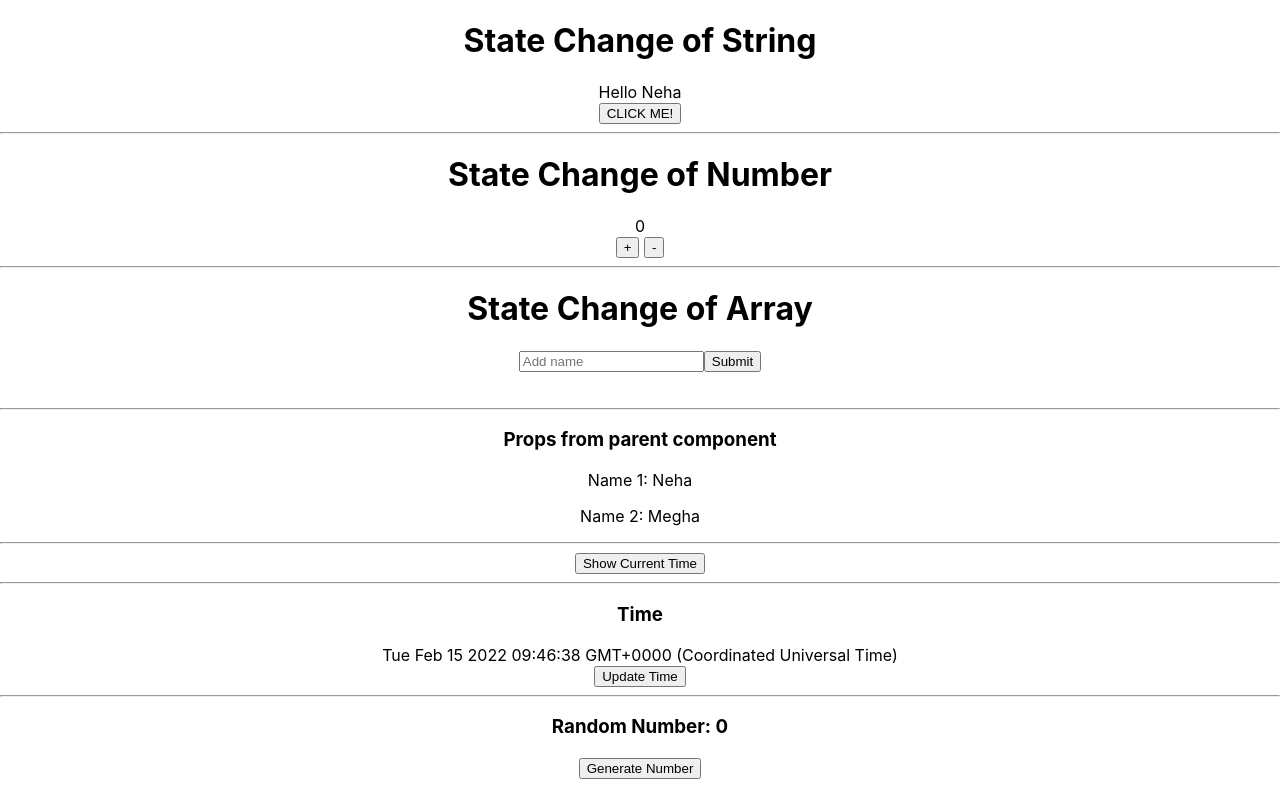
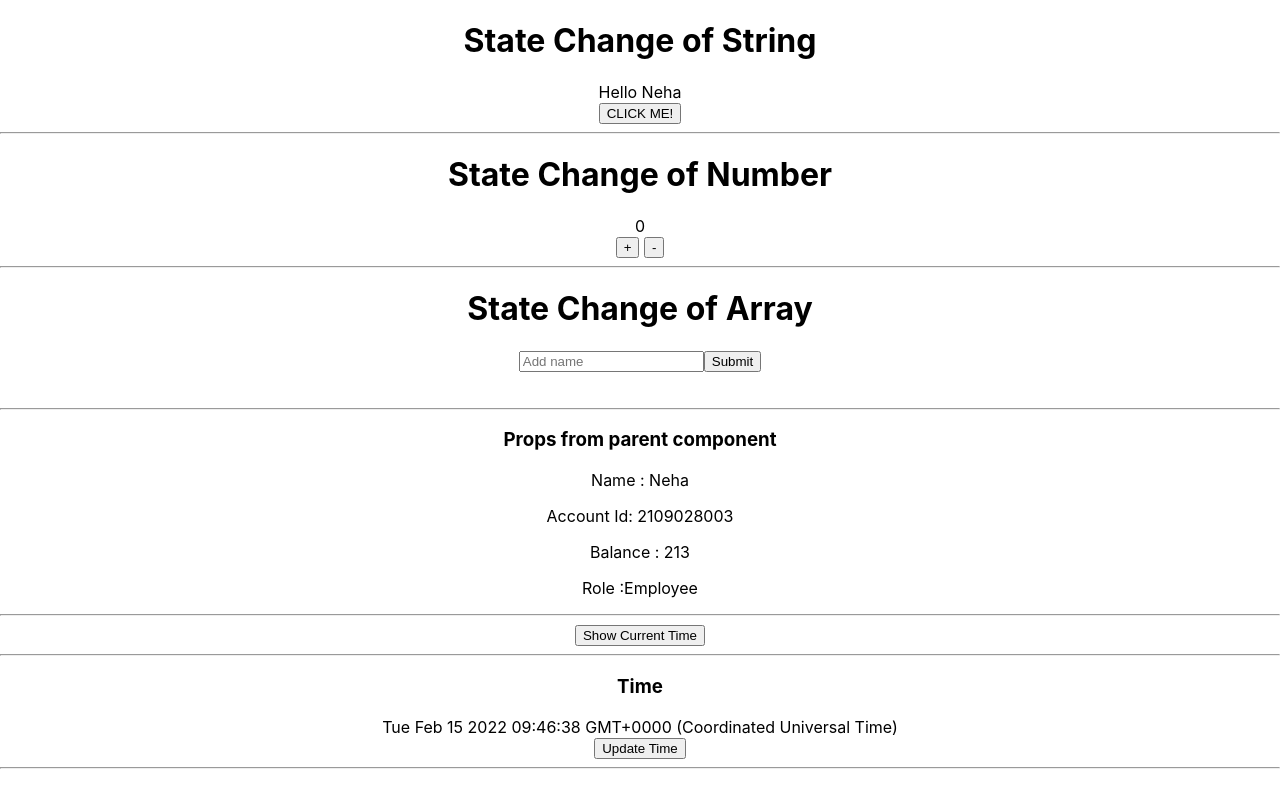
Before and after one commit to nehaannvinu/FullStackTraining, a React (Create React App) app: page / in a window 1280 px wide. Shown: the top 789 px of the page. Built offline with nearby package versions, Linux system fonts and the light colour scheme.

Commit message:
Updated propExample

```diff
--- a/src/App.js
+++ b/src/App.js
@@ -11,16 +11,19 @@ function App() {
 
   const [flag, setFlag] = useState(false);
 
-  const names = {
-    name1: "Neha",
-    name2: "Megha"
+  const userDetails = {
+    name:"Neha",
+    role:"Employee",
+    accountId:2109028003,
+    balance:213,
+    isAdmin: true,
   }
 
   return (
     <div className="App">
       <UseStateExample />
       {/* Passing names as props to child component */}
-      <PropsExample names={names} />
+      <PropsExample  {...userDetails}/>
       <hr />
       <button onClick={() => setFlag(!flag)}>Show Current Time</button>
       <div className="classcomponent">
--- a/src/components/propsExample.js
+++ b/src/components/propsExample.js
@@ -1,10 +1,12 @@
-const PropsExample = (props) => {
+const PropsExample = ({name, accountId, balance, ...optional}) => {
 
     return (
         <div>
             <h3>Props from parent component</h3>
-            <p>Name 1: {props.names.name1}</p>
-            <p>Name 2: {props.names.name2}</p>
+            <p>Name : {name}</p>
+            <p>Account Id: {accountId}</p>
+            <p>Balance : {balance}</p>
+            <p>Role :{optional.role}</p>
         </div>
     )
 }
```
